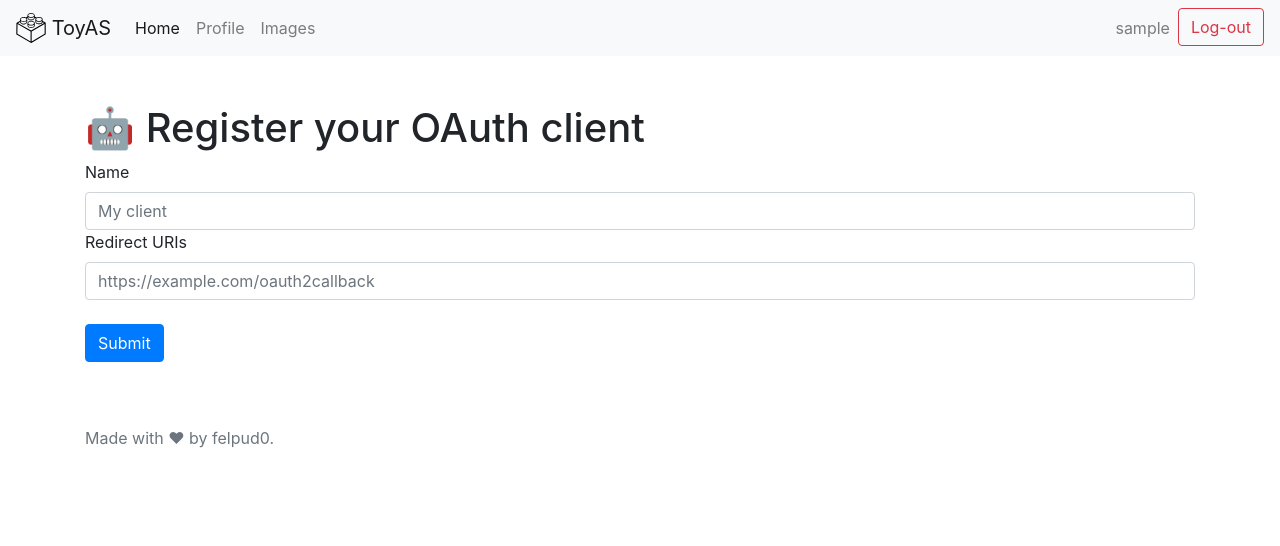
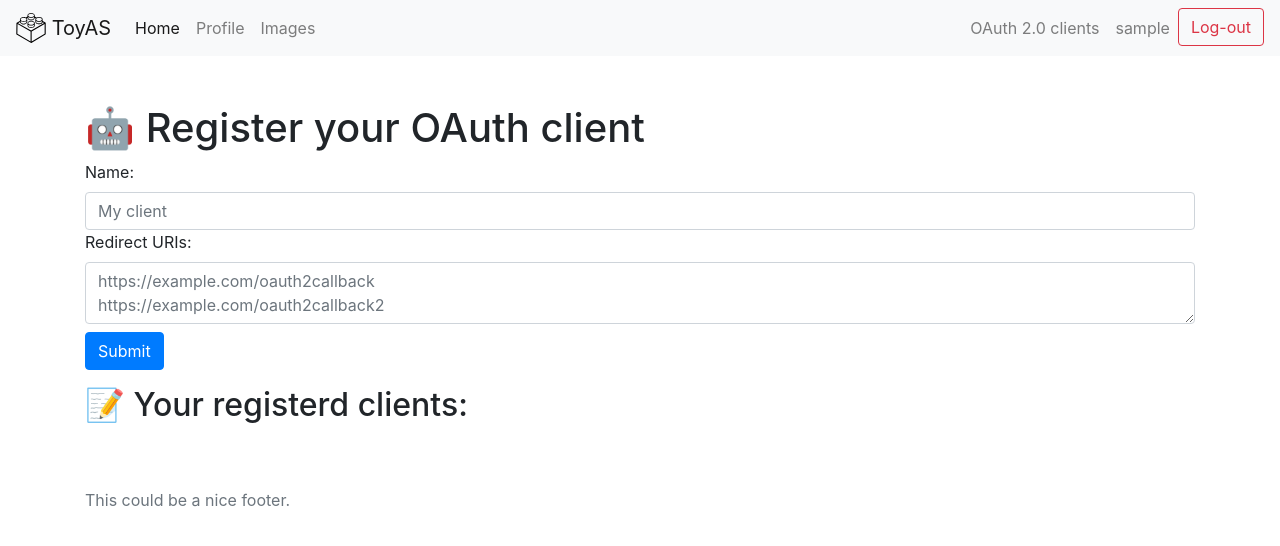
Before and after one commit to epilehpsy/ToyAS, a Flask app: page /client_register in a window 1280 px wide. Shown: the top 546 px of the page. Run offline with Flask 3, Linux system fonts and the light colour scheme; the visitor is signed in with stand-in values (Sample User, id 1); data that the repository does not hold is empty; parts of the project's set-up code (start-up, migrations or seed data) failed here and were passed over.

Commit message:
better client management

```diff
--- a/app.py
+++ b/app.py
@@ -123,13 +123,13 @@ def logout():
 @app.route('/me')
 @login_required
 def me():
-    return render_template('me.html', user=User.query.filter_by(id = current_user.id), clients=OAuth2Client.query.filter_by(user_id=current_user.id).all())
+    return render_template('me.html', user=User.query.filter_by(id = current_user.id))
 
 @app.route('/client_register', methods=['GET', 'POST'])
 @login_required
 def client_register():
     if request.method == 'GET':
-        return render_template('client_register.html')
+        return render_template('client_register.html', clients=OAuth2Client.query.filter_by(user_id=current_user.id).all())
 
     name = request.form.get('name')
     #Client ID and Client Secret are generated automatically
--- a/templates/base.html
+++ b/templates/base.html
@@ -10,6 +10,7 @@
 </head>
 
 <body>
+    <header>
         <nav class="navbar navbar-expand-lg navbar-light bg-light">
             <a class="navbar-brand" href="{{ url_for('index') }}">
                 <img src={{ url_for('static_file', path='logo.svg' ) }} width="30" height="30"
@@ -36,6 +37,11 @@
 
             <div class="" id="navbarNav">
                 <ul class="navbar-nav">
+                    {% if current_user.is_authenticated %}
+                    <li class="nav-item">
+                        <a class="nav-link" href="{{ url_for('client_register') }}">OAuth 2.0 clients</a>
+                    </li>
+                    {% endif %}
                     <li class="nav-item">
                         <div class="nav-link">
                         {% if current_user.is_authenticated %}
@@ -56,6 +62,8 @@
             </div>
 
         </nav>
+    </header>
+
     {% with messages = get_flashed_messages() %}
     {% if messages %}
     {% for message in messages %}
@@ -75,12 +83,12 @@
             {% block content %}
             {% endblock %}
         </div>
+    </main>
     <footer id="footer">
         <div class="container py-3">
-                <span class="text-muted ">Made with ❤ by felpud0.</span>
+            <span class="text-muted ">This could be a nice footer.</span>
         </div>
     </footer>
-    </main>
 </body>
 
 </html>
--- a/templates/client_register.html
+++ b/templates/client_register.html
@@ -5,15 +5,30 @@
 <h1>🤖 Register your OAuth client</h1>
 <div>
     <form action="{{ url_for('client_register') }}" method="POST">
-
-        <label for="name">Name</label>
+        <label for="name">Name:</label>
         <input type="text" class="form-control" name="name" placeholder="My client" required>
 
-        <label for="redirect_uri">Redirect URIs</label>
-        <input type="url" class="form-control" name="redirect_uris" placeholder="https://example.com/oauth2callback" required>
-        <br>
-        <button type="submit" class="btn btn-primary">Submit</button>
+        <label for="redirect_uri">Redirect URIs:</label>
+        <textarea class="form-control" name="redirect_uris" placeholder="https://example.com/oauth2callback&#10https://example.com/oauth2callback2" required></textarea>
+
+        <button type="submit" class="btn mt-2 btn-primary">Submit</button>
     </form>
+
+    <div class="mt-3"></div>
+    <h2>📝 Your registerd clients:</h2>
+            {% for client in clients %}
+            <div class="card">
+                <div class="card-body">
+                    <h5 class="card-title">{{ client.client_name }} </h5>
+                    <p class="card-text">Client ID: {{ client.client_id }}</p>
+                    <p class="card-text">Client Secret: {{ client.client_secret }}</p>
+                    <p class="card-text">Redirect URI: {{ client.redirect_uris }}</p>
+                    <p class="card-text">Issued at: {{ client.client_id_issued_at }}</p>
+                    <a href="#" class="btn btn-danger">🗑 Delete</a>
+                </div>
+            </div>
+            {% endfor %}
+        </div>
 
 </div>
 
```
Also changed, not shown: templates/me.html (+1 -18 lines). Lines whose indentation alone changed are shown as unchanged.
